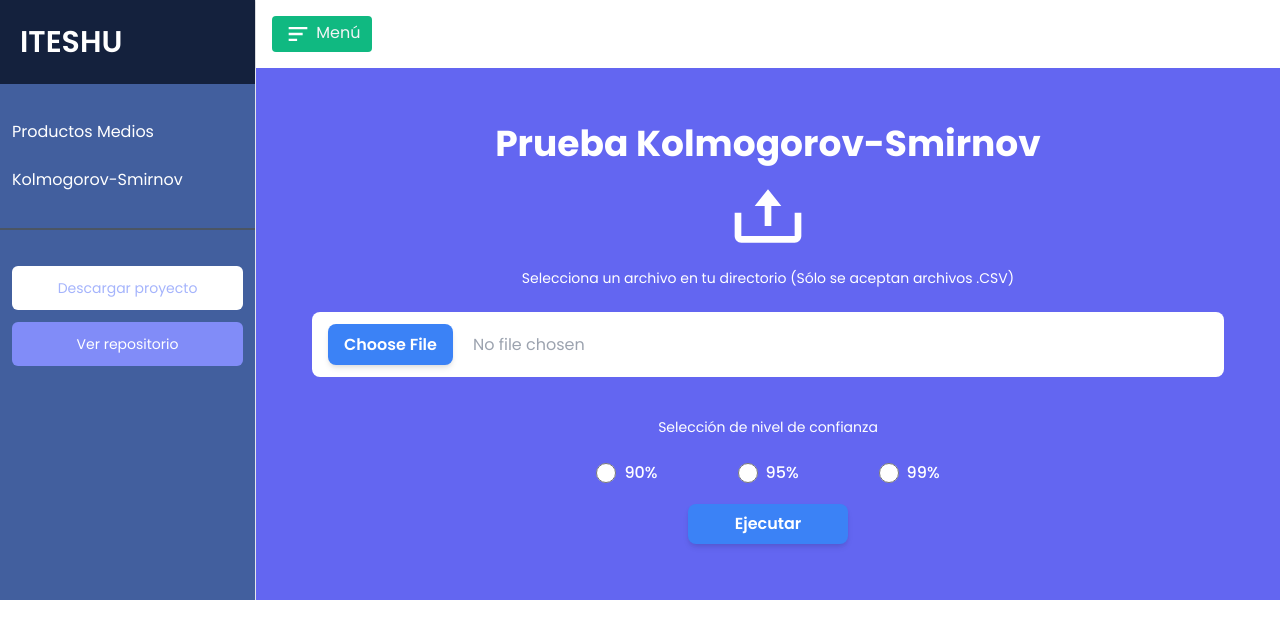
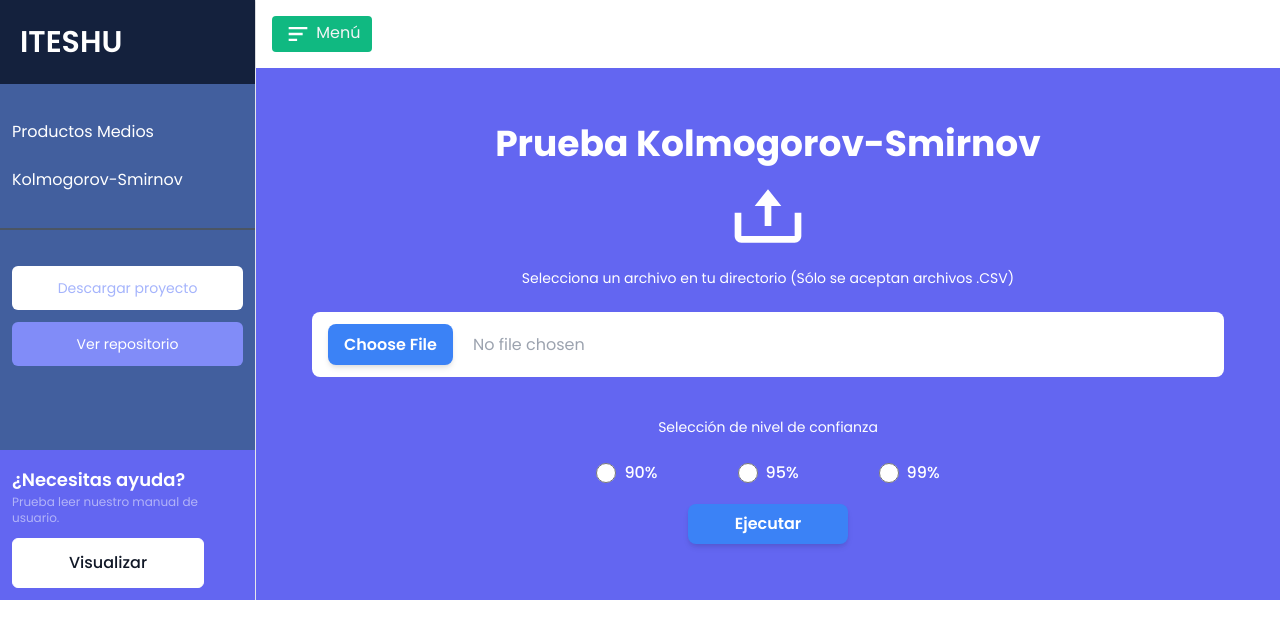
Before and after one commit to FedericoCadena9/SimulacionProyectoTemaII, a plain HTML site: page KolmogorovSmirnov.html in a window 1280 px wide. Drawn offline with nearby package versions, Linux system fonts and the light colour scheme.

Commit message:
Manual de Usuario

```diff
--- a/KolmogorovSmirnov.html
+++ b/KolmogorovSmirnov.html
@@ -24,7 +24,7 @@
                 <div class="pt-6 my-6 text-center border-t-2 border-gray-600">
                     <div class="flex flex-col mx-3">
                         <div class="w-auto my-3">
-                            <a href="SimulacionProyectoTemaII.zip" download="productos-medios-html" class="inline-block min-w-full px-6 py-3 text-sm text-indigo-300 bg-white rounded-md focus:text-white focus: hover:bg-royal-blue-500 focus:bg-royal-blue-500 hover:text-white">Descargar proyecto</a>
+                            <a href="index.html" download="productos-medios-html" class="inline-block min-w-full px-6 py-3 text-sm text-indigo-300 bg-white rounded-md focus:text-white focus: hover:bg-royal-blue-500 focus:bg-royal-blue-500 hover:text-white">Descargar proyecto</a>
                         </div>
                         <div class="w-auto">
                             <a href="https://github.com/FedericoCadena9/SimulacionProyectoTemaII" target="_blank" class="inline-block min-w-full px-6 py-3 text-sm text-white bg-indigo-400 rounded-md hover:bg-indigo-700 focus:bg-indigo-600">Ver repositorio</a>
@@ -32,6 +32,13 @@
                     </div>
                 </div>
             </nav>
+            <div class="bottom-0 px-3 bg-indigo-500">
+                <div class="pt-4">
+                    <p class="text-lg font-semibold text-white">¿Necesitas ayuda?</p>
+                <p class="text-xs text-white opacity-50">Prueba leer nuestro manual de usuario.</p>
+                </div>
+                <a href="" class="inline-block py-3 my-3 font-medium text-gray-900 bg-white border border-white rounded-md px-14 hover:text-white hover:bg-indigo-500">Visualizar</a>
+            </div>
         </aside>
 
         <div class="flex-1">
@@ -75,7 +82,6 @@
                             <label class="inline-flex items-center hidden px-10 mt-3">
                                 <input  name="opcion" type="radio" class="w-5 h-5 text-white form-radio" checked=false><span class="ml-2 text-white">99%</span>
                             </label>
-
                         </div>
                         <!-- Botón para ejecutar -->
                         <button  id="btnEjecutar" class="w-40 px-4 py-2 text-base font-semibold text-white bg-blue-500 rounded-lg shadow-md hover:bg-blue-700 focus:outline-none focus:bg-blue-500 focus:ring-2 focus:ring-blue-500 focus:ring-offset-2 focus:ring-opacity-75">Ejecutar</button>
@@ -138,7 +144,7 @@
                             <div class="">
                                 <div>
                                     <p class="text-2xl font-bold">Resolución</p>
-                                    <!-- Tabla para generar numeros (Sin implementar aún) -->
+                                    <!-- Tabla para generar numeros-->
                                     <div class="my-5">
                                         <input
                                                     id="d2"
```
Also changed, not shown: index.html (+10 -1 lines), css/styles.css. Lines whose indentation alone changed are shown as unchanged.
